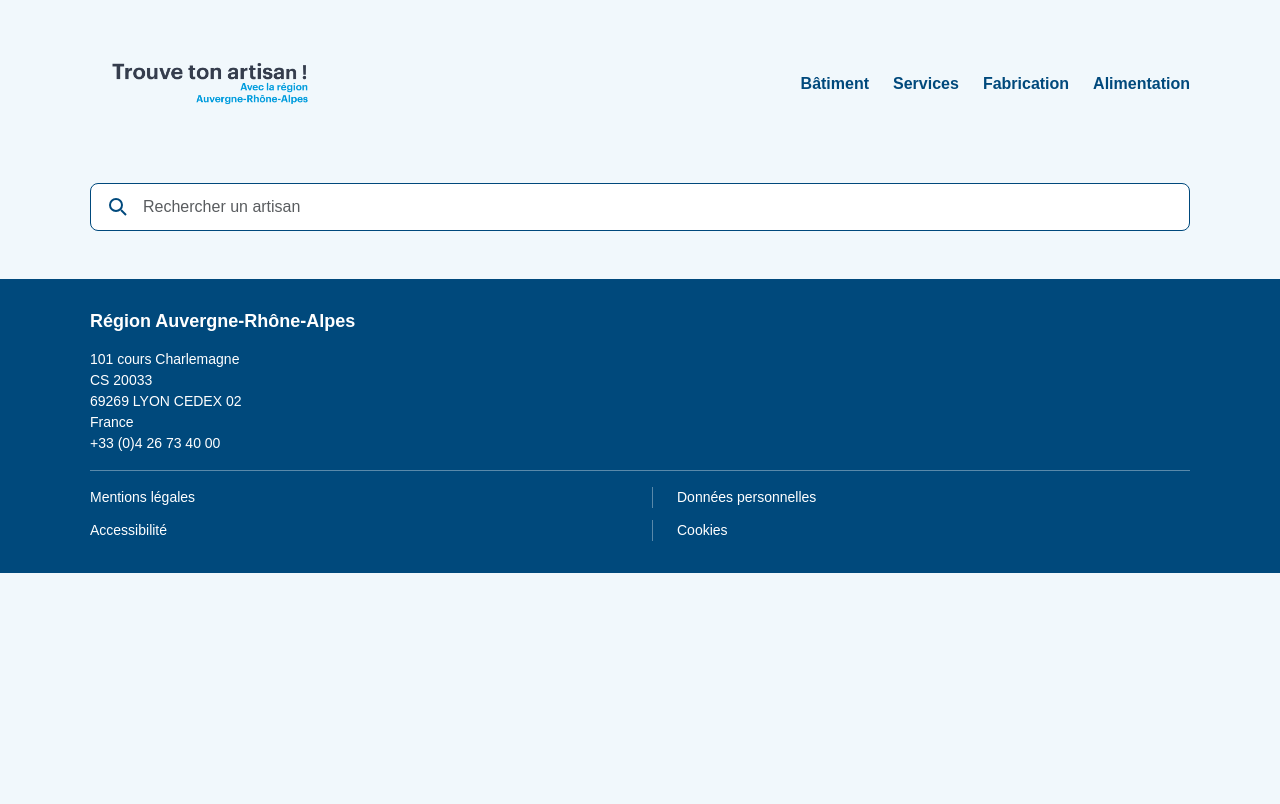
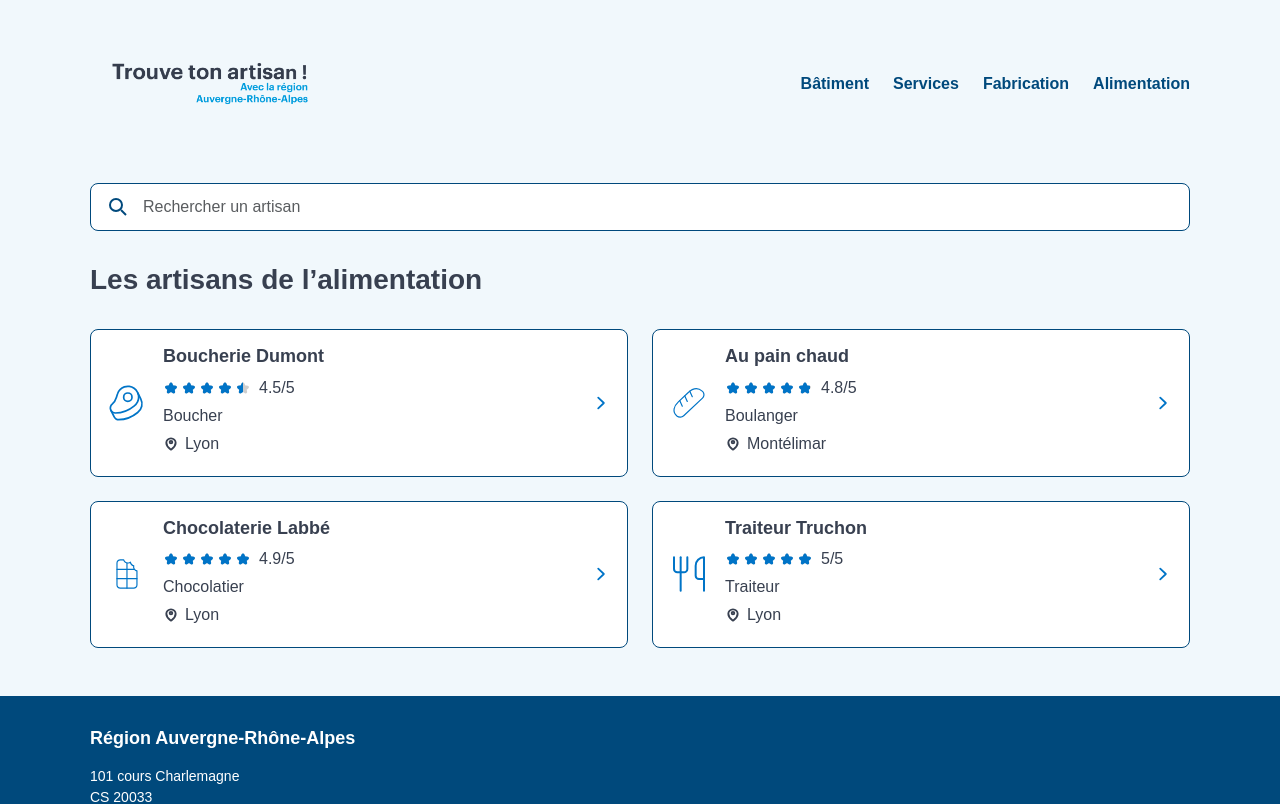
Before and after one commit to Sandra-Lng/devoir-trouve-ton-artisan, a React app in the folder frontend/: page /alimentation in a window 1280 px wide. Shown: the top 804 px of the page. Built offline with nearby package versions, Linux system fonts and the light colour scheme; the HTML template or start-up script is replaced by a standard one.

Commit message:
Ajout de la page Alimentation et de ses liens

```diff
--- a/frontend/src/App.jsx
+++ b/frontend/src/App.jsx
@@ -6,6 +6,7 @@ import { Routes, Route } from 'react-router'
 import Batiment from './pages/Batiment.jsx'
 import Services from './pages/Services'
 import Fabrication from './pages/Fabrication'
+import Alimentation from './pages/Alimentation'
 
 function App() {
   return (
@@ -17,6 +18,7 @@ function App() {
         <Route path="/batiment" element={<Batiment />} />
         <Route path="/services" element={<Services />} />
         <Route path="/fabrication" element={<Fabrication />} />
+        <Route path="/alimentation" element={<Alimentation />} />
       </Routes>
       <Footer />
     </>
--- a/frontend/src/components/Header.jsx
+++ b/frontend/src/components/Header.jsx
@@ -28,7 +28,7 @@ function Header() {
                         <Link to="/batiment">Bâtiment</Link>
                         <Link to="/services">Services</Link>
                         <Link to="/fabrication">Fabrication</Link>
-                        <a href="/categorie/alimentation">Alimentation</a>
+                        <Link to="/alimentation">Alimentation</Link>
                     </nav>
                     <button
                         type="button"
@@ -68,10 +68,10 @@ function Header() {
                             </Link>
                         </li>
                         <li>
-                            <a href="/categorie/alimentation">
+                            <Link to="/alimentation" onClick={() => setMenuOuvert(false)}>
                                 <img src={alimentation} alt="" width="24" height="24" />
                                 Alimentation
-                            </a>
+                            </Link>
                         </li>
                     </ul>
                 </nav>
--- a/frontend/src/pages/Accueil.jsx
+++ b/frontend/src/pages/Accueil.jsx
@@ -39,20 +39,20 @@ function Accueil() {
                         <Link
                             to="/fabrication"
                             className="btn btn-outline-primary w-100 bouton-categorie"
-                            >
+                        >
                             <img src={fabrication} alt="" width="28" height="28" />
                             Fabrication
                         </Link>
                     </div>
 
                     <div className="col-6 col-lg-3">
-                        <a
-                            href="/categorie/alimentation"
+                        <Link
+                            to="/alimentation"
                             className="btn btn-outline-primary w-100 bouton-categorie"
                         >
                             <img src={alimentation} alt="" width="28" height="28" />
                             Alimentation
-                        </a>
+                        </Link>
                     </div>
                 </div>
                 <section className="mt-5">
--- /dev/null
+++ b/frontend/src/pages/Alimentation.jsx
@@ -0,0 +1,61 @@
+import CarteArtisan from '../components/CarteArtisan'
+import boucher from '../assets/icons/boucher.svg'
+import pain from '../assets/icons/pain.svg'
+import chocolat from '../assets/icons/chocolat.svg'
+import traiteur from '../assets/icons/traiteur.svg'
+
+function Alimentation() {
+  return (
+    <main className="container contenu-principal">
+      <h1>Les artisans de l’alimentation</h1>
+
+      <div className="row">
+        <div className="col-12 col-md-6">
+          <CarteArtisan
+            nom="Boucherie Dumont"
+            note={4.5}
+            specialite="Boucher"
+            ville="Lyon"
+            icone={boucher}
+            lien="/artisan/boucherie-dumont"
+          />
+        </div>
+
+        <div className="col-12 col-md-6">
+          <CarteArtisan
+            nom="Au pain chaud"
+            note={4.8}
+            specialite="Boulanger"
+            ville="Montélimar"
+            icone={pain}
+            lien="/artisan/au-pain-chaud"
+          />
+        </div>
+
+        <div className="col-12 col-md-6">
+          <CarteArtisan
+            nom="Chocolaterie Labbé"
+            note={4.9}
+            specialite="Chocolatier"
+            ville="Lyon"
+            icone={chocolat}
+            lien="/artisan/chocolaterie-labbe"
+          />
+        </div>
+
+        <div className="col-12 col-md-6">
+          <CarteArtisan
+            nom="Traiteur Truchon"
+            note={5}
+            specialite="Traiteur"
+            ville="Lyon"
+            icone={traiteur}
+            lien="/artisan/traiteur-truchon"
+          />
+        </div>
+      </div>
+    </main>
+  )
+}
+
+export default Alimentation
```
Also changed, not shown: frontend/src/assets/icons/boucher.svg (added), frontend/src/assets/icons/traiteur.svg (added).
